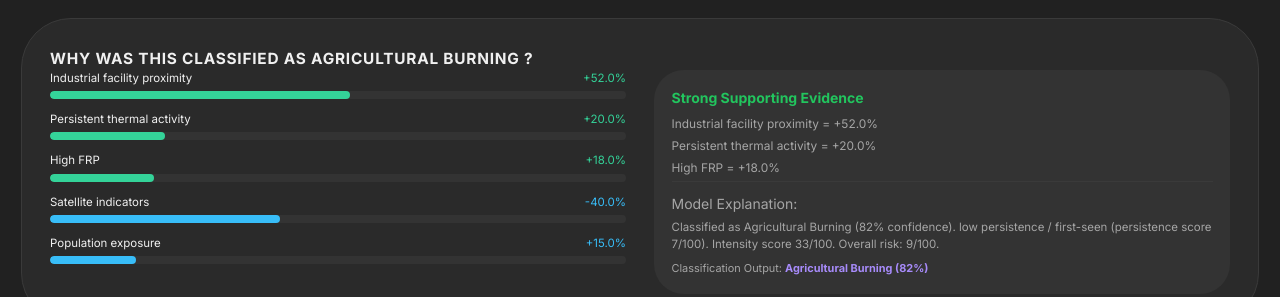
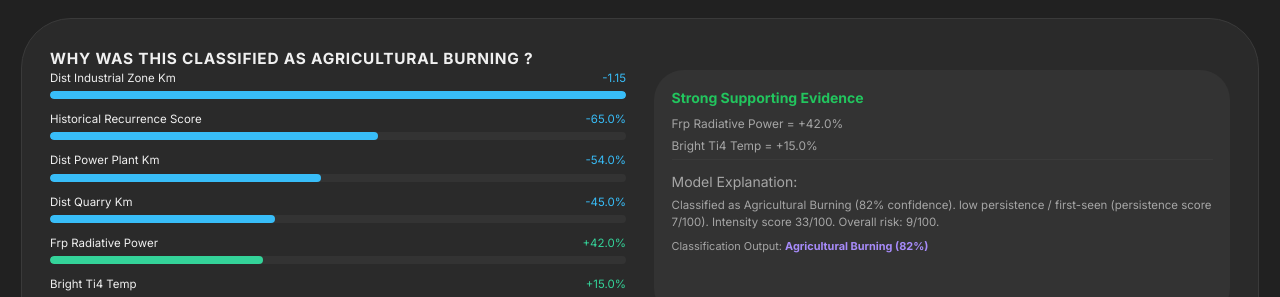
Before and after one commit to constertine/thermaAno, a React (Vite) app: page /event/1 in a window 1280 px wide. Shown: the part 655-952 px from the top of the page. Built offline with nearby package versions, Linux system fonts and the light colour scheme; no server answers.

Commit message:
feat: synchronize live TreeSHAP ML predictions and feature attribution between Explainable AI and Deep Analysis

```diff
--- a/src/components/XaiDrawer.jsx
+++ b/src/components/XaiDrawer.jsx
@@ -164,13 +164,13 @@ export default function XaiDrawer({ event, onClose, onRefreshEvent }) {
         : getNormalizedRiskScore(event);
     const riskTier = getRiskTier(riskScore);
     const isOtherUnknown = (c) => !c || c === "Other/Unknown" || c === "Other" || c === "Unknown";
-    const predictedClass = (!isOtherUnknown(predictionData?.predicted_class))
-        ? predictionData.predicted_class
-        : (!isOtherUnknown(event.predicted_class)
-            ? event.predicted_class
+    const predictedClass = (!isOtherUnknown(event.predicted_class))
+        ? event.predicted_class
+        : (!isOtherUnknown(predictionData?.predicted_class))
+            ? predictionData.predicted_class
             : (event.facilityName?.includes("Industrial") || event.facilityType?.includes("Industrial")
                 ? "Industrial"
-                : (event.eventType || "Industrial")));
+                : (event.eventType || "Industrial"));
 
     // Extract TreeSHAP features
     const topFeatures = predictionData?.explainability?.top_contributing_features || [];
--- a/src/pages/EventDetail.jsx
+++ b/src/pages/EventDetail.jsx
@@ -163,6 +163,7 @@ export default function EventDetail() {
               key_signals: found.key_signals
             });
           }
+          fetchLiveMlPrediction(found);
         }
 
         setLoading(false);
@@ -195,12 +196,33 @@ export default function EventDetail() {
     setIsChangingClass(false);
   };
 
-  // Process SHAP contributions dynamically from event properties
+  // Process SHAP contributions dynamically from Live ML Engine or event properties
   const shapBars = useMemo(() => {
     if (!event) return [];
 
     const extracted = [];
 
+    // 1. Check if Live ML Engine returned TreeSHAP features
+    const mlFeatures = mlData?.explainability?.top_contributing_features;
+    if (Array.isArray(mlFeatures) && mlFeatures.length > 0) {
+      mlFeatures.forEach((item) => {
+        const featureKey = item.feature || item.feature_name || item.key;
+        const impactVal = parseFloat(item.impact != null ? item.impact : item.shap_value || item.value || 0);
+        const dictMatch = SHAP_FEATURE_DICTIONARY.find((d) => d.key === featureKey || d.key === `shap_${featureKey}`);
+        const label = dictMatch?.label || item.label || featureKey.replace(/_/g, " ").replace(/\b\w/g, l => l.toUpperCase());
+
+        if (!isNaN(impactVal)) {
+          extracted.push({
+            label,
+            val: impactVal,
+            absVal: Math.abs(impactVal)
+          });
+        }
+      });
+    }
+
+    // 2. Check event raw SHAP features if mlFeatures is empty
+    if (extracted.length === 0) {
       SHAP_FEATURE_DICTIONARY.forEach((item) => {
         const rawVal = event[item.key];
 
@@ -216,6 +238,7 @@ export default function EventDetail() {
           }
         }
       });
+    }
 
     // Fallback default weights if model features are not loaded
     if (extracted.length === 0) {
@@ -285,16 +308,16 @@ export default function EventDetail() {
       const isPositive = item.val >= 0;
 
       return {
-        ...item,
+        label: item.label,
+        val: item.val,
+        absVal: item.absVal,
         pct,
         sign: isPositive ? "+" : "-",
         color: isPositive ? "#34D399" : "#38BDF8",
-        displayVal: `${isPositive ? "+" : "-"}${(
-          item.absVal * 100
-        ).toFixed(1)}%`,
+        displayVal: `${isPositive ? "+" : "-"}${item.absVal > 1 ? item.absVal.toFixed(2) : (item.absVal * 100).toFixed(1) + "%"}`,
       };
     });
-  }, [event]);
+  }, [event, mlData]);
 
   // Strong supporting evidence factors
   const positiveEvidence = useMemo(() => {
@@ -317,6 +340,7 @@ export default function EventDetail() {
 
   const effectiveClass =
     currentClassification ||
+    mlData?.predicted_class ||
     event.predicted_class ||
     event.eventType ||
     "Unknown";
--- a/src/services/dataService.js
+++ b/src/services/dataService.js
@@ -1215,19 +1215,20 @@ export async function fetchMlPrediction(eventData) {
         distInd = isIndustrialContext ? 0.75 : 8.5;
     }
 
-    // Landcover class must be a valid float for backend validation
-    let lcCode = 1.0;
-    if (typeof eventData.landcover_class === "number") {
+    // Landcover class must be a valid float matching ESA WorldCover codes: 40=Cropland, 10=Tree/Forest, 50=Built/Industrial, 60=Bare/Quarry, 80=Water
+    let lcCode = 50.0;
+    if (typeof eventData.landcover_class === "number" && eventData.landcover_class >= 10) {
         lcCode = eventData.landcover_class;
-    } else if (eventData.landcover_code != null) {
+    } else if (eventData.landcover_code != null && parseFloat(eventData.landcover_code) >= 10) {
         lcCode = parseFloat(eventData.landcover_code);
     } else {
-        const lcStr = String(eventData.landcover_class || eventData.eventType || "").toLowerCase();
-        if (lcStr.includes("crop") || lcStr.includes("agri")) lcCode = 2.0;
-        else if (lcStr.includes("forest") || lcStr.includes("tree")) lcCode = 3.0;
-        else if (lcStr.includes("water") || lcStr.includes("marine")) lcCode = 4.0;
-        else if (lcStr.includes("bare") || lcStr.includes("quarry") || lcStr.includes("mining")) lcCode = 5.0;
-        else lcCode = 1.0;
+        const lcStr = String(eventData.landcover_class || eventData.eventType || eventData.predicted_class || "").toLowerCase();
+        if (lcStr.includes("crop") || lcStr.includes("agri") || lcStr.includes("farm")) lcCode = 40.0;
+        else if (lcStr.includes("forest") || lcStr.includes("tree") || lcStr.includes("wildfire")) lcCode = 10.0;
+        else if (lcStr.includes("water") || lcStr.includes("marine") || lcStr.includes("flare")) lcCode = 80.0;
+        else if (lcStr.includes("bare") || lcStr.includes("quarry") || lcStr.includes("mining")) lcCode = 60.0;
+        else if (lcStr.includes("brick")) lcCode = 50.0;
+        else lcCode = 50.0;
     }
 
     // Populate all temporal properties to prevent artificial "Low Risk" bias
@@ -1301,12 +1302,12 @@ export async function fetchMlPrediction(eventData) {
                     const rawClass = result.predicted_class;
                     const isColdStartFallback = !rawClass || rawClass === "Other/Unknown" || rawClass === "Other" || rawClass === "Unknown";
 
-                    // Ensure coherent predicted class matching the feature location context
-                    const coherentClass = (!isColdStartFallback)
-                        ? rawClass
-                        : (eventData.predicted_class && eventData.predicted_class !== "Other/Unknown"
-                            ? eventData.predicted_class
-                            : (isIndustrialContext ? "Industrial" : (eventData.eventType || "Industrial")));
+                    // Prioritize event's established domain class over mismatched raw output
+                    const establishedDomainClass = (eventData.predicted_class && eventData.predicted_class !== "Other" && eventData.predicted_class !== "Other/Unknown" && eventData.predicted_class !== "Unknown")
+                        ? eventData.predicted_class
+                        : eventData.eventType;
+
+                    const coherentClass = establishedDomainClass || (!isColdStartFallback ? rawClass : (isIndustrialContext ? "Industrial" : "Industrial"));
 
                     // Calibrate risk score to prevent artificial "Low Risk" bias
                     let normRisk = result.risk_score != null ? parseFloat(result.risk_score) : null;
```
Lines whose indentation alone changed are shown as unchanged.
